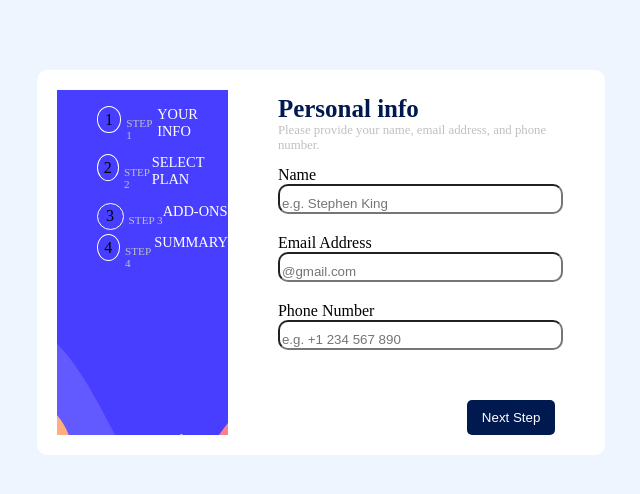
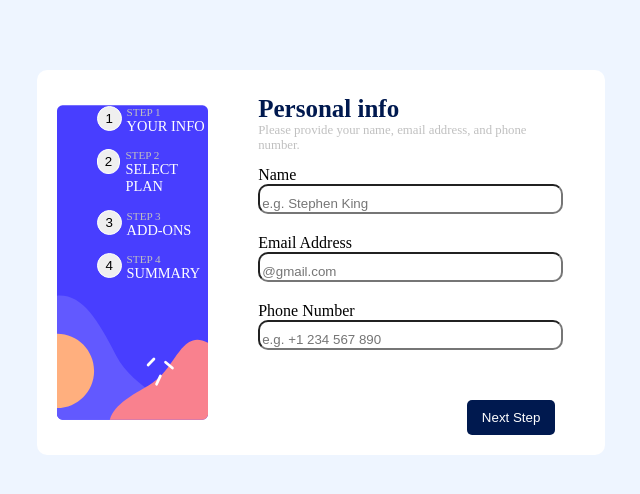
Before and after one commit to Sthefany001/Atividade05_PWeb, a plain HTML site: page correcao/correcao.html in a window 1280 px wide. Shown: the whole page, without its empty margins (319-959 px from the left). Drawn offline with Linux system fonts and the light colour scheme.

Commit message:
dois commit

```diff
--- a/correcao/correcao.html
+++ b/correcao/correcao.html
@@ -12,24 +12,32 @@
         <div id="ladoE">
             <ul>
                 <li>
-                    <div class="circulo">1</div>
+                    <button class="circulo">1</button>
+                    <div>
                         <p class="step">STEP 1</p>
                         <p class="info">YOUR INFO</p>
+                    </div>
                 </li>
                 <li>
-                    <div class="circulo">2</div>
+                    <button class="circulo">2</button>
+                    <div>
                         <p class="step">STEP 2</p>
                         <p class="info">SELECT PLAN</p>
+                    </div>
                 </li>
                 <li>
-                    <div class="circulo">3</div>
+                    <button class="circulo">3</button>
+                    <div>
                         <p class="step">STEP 3</p>
                         <p class="info">ADD-ONS</p>
+                    </div>
                 </li>
                 <li>
-                    <div class="circulo">4</div>
+                    <button class="circulo">4</button>
+                    <div>
                         <p class="step">STEP 4</p>
                         <p class="info">SUMMARY</p>
+                    </div>
                 </li>
             </ul>
         </div>
--- a/correcao/estilocorrecao.css
+++ b/correcao/estilocorrecao.css
@@ -19,7 +19,7 @@
     background-image: url(../img/bg-sidebar-desktop.svg); /*colocar imagem no fundo*/
     background-repeat: no-repeat; /*nao repetir imagem*/
     background-position: center;
-    /*background-size: 100% 100%; /*definir tamanho da imagem*/
+    background-size: 100% 100%; /*definir tamanho da imagem*/
 
     width: 80%; /*largura*/
     height: auto; /*altura*/
@@ -32,6 +32,7 @@
     margin-left: 50px;
     margin-right: 50px;
     margin-bottom: 20px;
+    border-radius: 5px;
 }
 
 #ladoD input[type = text], input[type = email], input[type = tel]{/*mudar os input*/
@@ -81,12 +82,14 @@
     margin-bottom: 0px; /*evitar espaço*/
     padding-bottom: 0px; /*evitar espaço*/
     margin-left: 5px;
+    margin-top: 0px;
 }
 
 .info{
     color: white;
     font-size: 0.9em;
     margin-top: 0px;
+    margin-left: 5px;
 }
 
 #ladoE ul{
@@ -106,5 +109,5 @@
     align-items: center; /*alinhar itens*/
     text-align: center; /*alinhar texto*/
     justify-content: center;
-    flex-wrap: wrap;
+
 }
```
Lines whose indentation alone changed are shown as unchanged.
